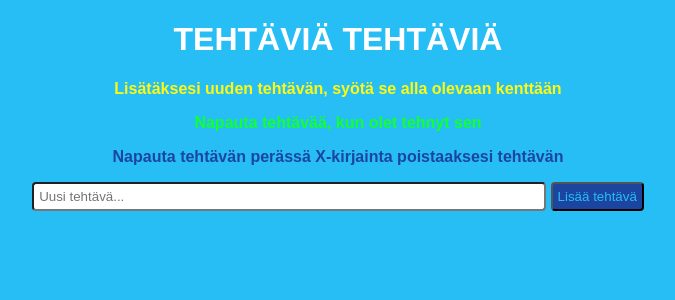
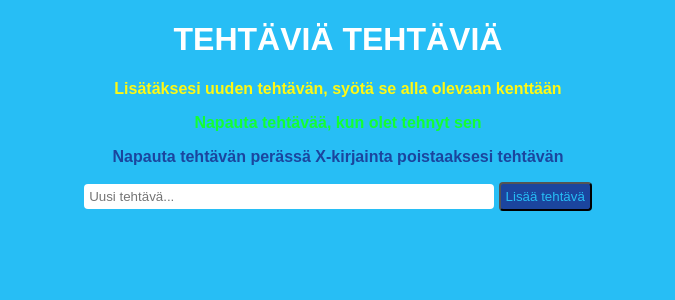
Before and after one commit to SisuSaastamoinen/projektit1, a PHP site: page / in a window 1280 px wide. Shown: the top 300 px of the page, without its empty margins (302-977 px from the left). Run offline with PHP 8.4, Linux system fonts and the light colour scheme.

Commit message:
finish css and html

```diff
--- a/tehtavalista/src/css/styles.css
+++ b/tehtavalista/src/css/styles.css
@@ -28,25 +28,59 @@ h1 {
   font-weight: 800;
 }
 
+.todoWrapper {
+  margin: 0 auto;
+  width: 800px;
+}
+
 #todoInput {
-  width: 500px;
   border-radius: 4px;
   padding: 5px;
+  border: none;
+  width: 400px;
+}
+
+.container {
+  margin: auto;
+  width: 800px;
 }
 
 li {
-  width: 500px;
-  border-radius: 20px;
-  border-style: solid;
-  padding: 8px;
-  background-color: cornflowerblue;
-  text-align: left;
-  margin: 5px;
+  width: 700px;
+  height: 20px;
+  list-style: none;
+  padding: 10px 20px;
+  color: white;
+  text-transform: capitalize;
+  font-weight: 600;
+  border: 2px solid #025f70;
+  border-radius: 5px;
+  margin-bottom: 10px;
+  background: #4eb9cd;
+  transition: all 0.75s ease;
+  -webkit-transition: all 0.5s ease;
+  -moz-transition: all 0.5s ease;
+  -ms-transition: all 0.5s ease;
+  -o-transition: all 0.5 ease;
+}
+
+li:hover {
+  background: #76cfe0;
+}
+
+li > button {
+  font-weight: normal;
+  background: none;
+  border: none;
+  float: right;
+  color: #025f70;
+  font-weight: 800;
 }
 
 ul {
-  margin: 50px;
-  padding: 20px;
+  text-align: left;
+  margin-top: 20px;
+  padding-left: 20px;
 }
 
 #submitButton {
--- a/tehtavalista/src/index.html
+++ b/tehtavalista/src/index.html
@@ -7,12 +7,15 @@
     <link href="css/styles.css" rel="stylesheet" />
   </head>
   <body>
+    <div class="container">
       <h1 id="title"><b>TEHTÄVIÄ TEHTÄVIÄ</b></h1>
-    <p id="first">Lisätäksesi uuden tehtävän, syötä se alla olevaan kenttään</p>
+      <p id="first">
+        Lisätäksesi uuden tehtävän, syötä se alla olevaan kenttään
+      </p>
       <p id="second">Napauta tehtävää, kun olet tehnyt sen</p>
-    <p id="third">Napauta tehtävän perässä X-kirjainta poistaaksesi tehtävän</p>
-    <div id="submitFormDiv">
-      <form for="todoInput" id="inputForm" onsubmit="return false">
+      <p id="third">
+        Napauta tehtävän perässä X-kirjainta poistaaksesi tehtävän
+      </p>
       <input id="todoInput" type="text" placeholder="Uusi tehtävä..." />
       <button
         id="submitButton"
@@ -21,7 +24,6 @@
       >
         Lisää tehtävä
       </button>
-      </form>
       <ul id="todoWrapper"></ul>
     </div>
   </body>
```
Lines whose indentation alone changed are shown as unchanged.
